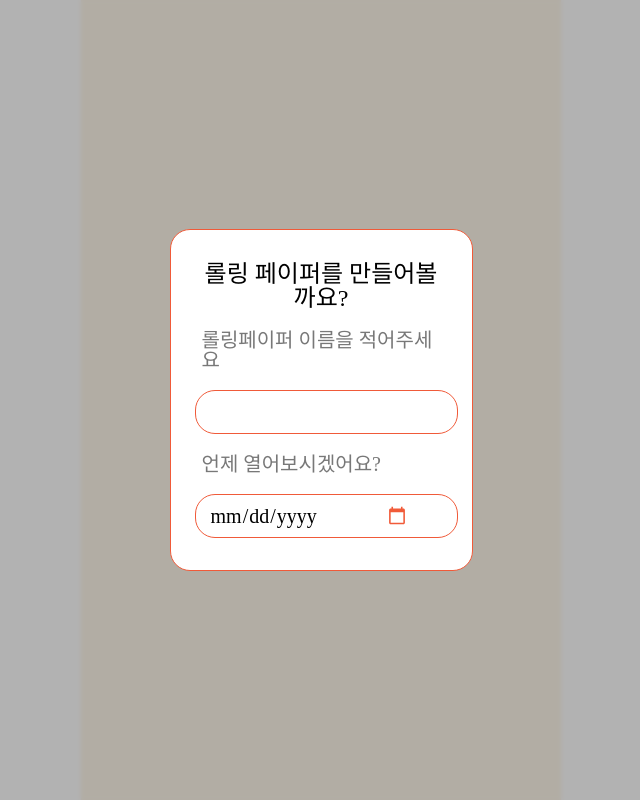
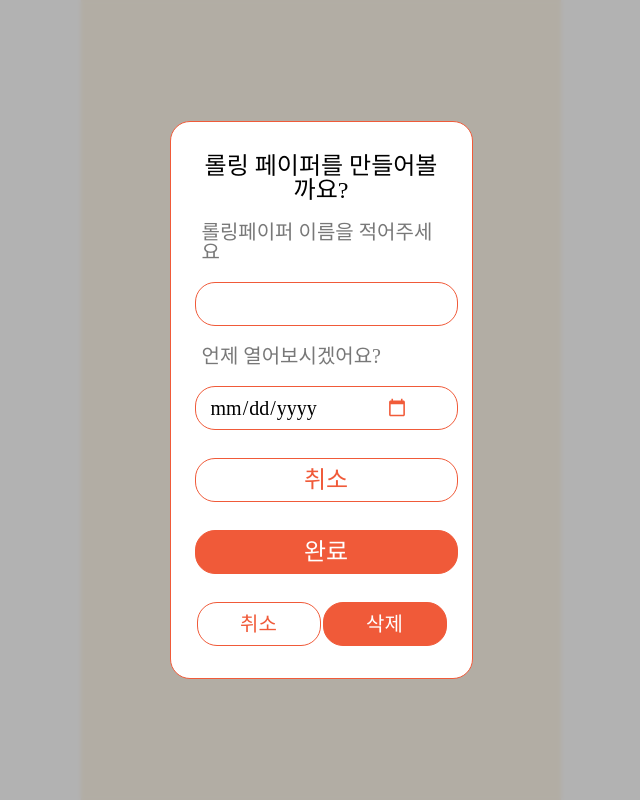
Before and after one commit to memory-makers/rolling-paper, a React (Vite) app: page /modalTest in a window 1280 px wide. Shown: the whole page, without its empty margins (319-959 px from the left). Built offline with nearby package versions, Linux system fonts and the light colour scheme; a web font is replaced by a local one.

Commit message:
#1 feat: 공유 모달 버튼 구현

```diff
--- /dev/null
+++ b/src/components/Modal/ModalItem/ModalButton.tsx
@@ -0,0 +1,22 @@
+import { MouseEventHandler, ReactNode } from 'react'
+import styles from './modalItem.module.scss'
+import cx from 'classnames'
+
+interface Props {
+  type: 'button' | 'submit';
+  onClick: MouseEventHandler<HTMLButtonElement>;
+  children: ReactNode;
+  size?: 'normal' | 'small';
+  color?: 'primary' | 'secondary';
+}
+
+const ModalButton = ({type, onClick, children, size='normal', color='primary'}: Props) => {
+
+  return (
+    <button type={type} className={cx(styles.modalButton, styles[size], styles[color])} onClick={onClick}>
+      {children}
+    </button>
+  )
+}
+
+export default ModalButton
--- a/src/components/Modal/ModalItem/index.tsx
+++ b/src/components/Modal/ModalItem/index.tsx
@@ -1,4 +1,5 @@
 import ModalText from './ModalText';
 import ModalInput from './ModalInput';
+import ModalButton from './ModalButton';
 
-export { ModalText, ModalInput };
+export { ModalText, ModalInput, ModalButton };
--- a/src/components/Modal/ModalItem/modalItem.module.scss
+++ b/src/components/Modal/ModalItem/modalItem.module.scss
@@ -39,3 +39,35 @@
     filter: invert(52%) sepia(36%) saturate(7081%) hue-rotate(341deg) brightness(100%) contrast(89%);
   }
 }
+
+// ModalButton.tsx
+.modalButton {
+  height: 44px;
+  margin-top: 28px;
+  border: 1px solid colors.$modalPoint;
+  border-radius: 20px;
+  cursor: pointer;
+}
+
+.normal {
+  width: 263px;
+  font-size: 24px;
+  line-height: 24px;
+}
+
+.small {
+  margin-left: 2px;
+  width: 124px;
+  font-size: 20px;
+  line-height: 20px;
+}
+
+.primary {
+  background: colors.$modalPoint;
+  color: colors.$modalWhite;
+}
+
+.secondary {
+  background: colors.$modalWhite;
+  color: colors.$modalPoint;
+}
--- a/src/pages/ModalTest/ModalTest.tsx
+++ b/src/pages/ModalTest/ModalTest.tsx
@@ -1,7 +1,7 @@
-import { ChangeEventHandler, useState } from 'react';
+import { ChangeEventHandler, MouseEventHandler, useState } from 'react';
 
 import Modal from '@/components/Modal';
-import { ModalInput, ModalText } from '@/components/Modal/ModalItem';
+import { ModalButton, ModalInput, ModalText } from '@/components/Modal/ModalItem';
 
 const ModalTest = () => {
   const [, setIsModalOpen] = useState(false);
@@ -16,6 +16,10 @@ const ModalTest = () => {
     setDueDate(e.currentTarget.value);
   };
 
+  const handleButtonClick: MouseEventHandler<HTMLButtonElement> = (e) => {
+    console.log('ModalTest Button clicked');
+  }
+
   return (
     <Modal setIsModalOpen={setIsModalOpen}>
       <ModalText type='title'>롤링 페이퍼를 만들어볼까요?</ModalText>
@@ -25,6 +29,11 @@ const ModalTest = () => {
 
       <ModalText type='label'>언제 열어보시겠어요?</ModalText>
       <ModalInput type='date' name='dueDate' onChange={handleDueDateChange} />
+
+      <ModalButton type='button' onClick={handleButtonClick} color='secondary'>취소</ModalButton>
+      <ModalButton type='button' onClick={handleButtonClick}>완료</ModalButton>
+      <ModalButton type='button' onClick={handleButtonClick} size='small' color='secondary'>취소</ModalButton>
+      <ModalButton type='button' onClick={handleButtonClick} size='small'>삭제</ModalButton>
     </Modal>
   )
 }
```
